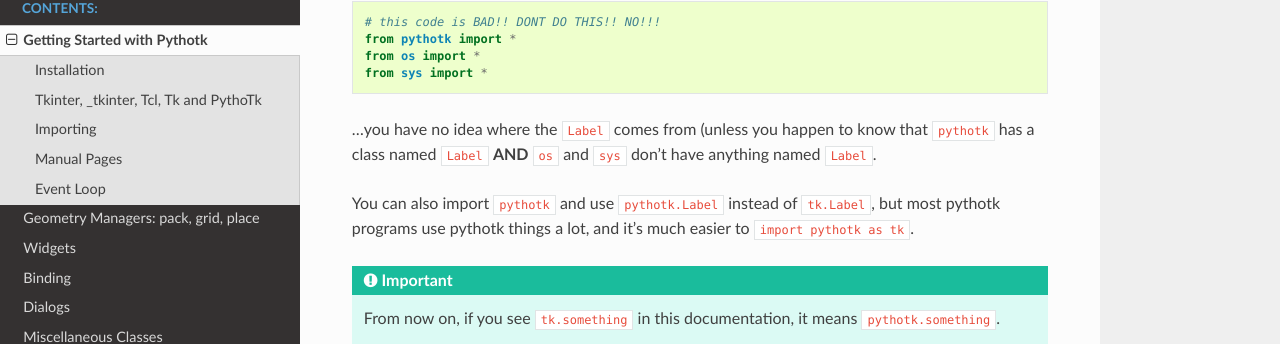
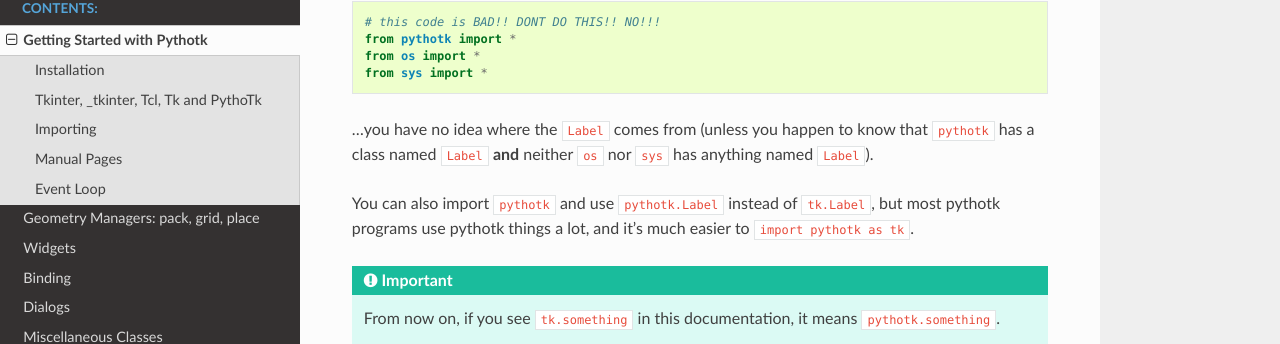
Before and after one commit to Akuli/teek, a Sphinx documentation site: the page built from docs/getting-started.rst, in a window 1280 px wide and 900 px high, scrolled down 1421 px. Shown: the part 113-457 px from the top of the window. Built offline with Sphinx 7.4.7 and the Read the Docs theme 2.0.0, drawn with Linux system fonts in a browser that asks for light colours.

Commit message:
add missing ) and fix some stuff

```diff
--- a/docs/getting-started.rst
+++ b/docs/getting-started.rst
@@ -82,8 +82,8 @@ many star imports...
     from sys import *
 
 ...you have no idea where the ``Label`` comes from (unless you happen to know
-that ``pythotk`` has a class named ``Label`` **AND** ``os`` and ``sys`` don't
-have anything named ``Label``.
+that ``pythotk`` has a class named ``Label`` **and** neither ``os`` nor ``sys``
+has anything named ``Label``).
 
 You can also import ``pythotk`` and use ``pythotk.Label`` instead of
 ``tk.Label``, but most pythotk programs use pythotk things a lot, and it's much
```
